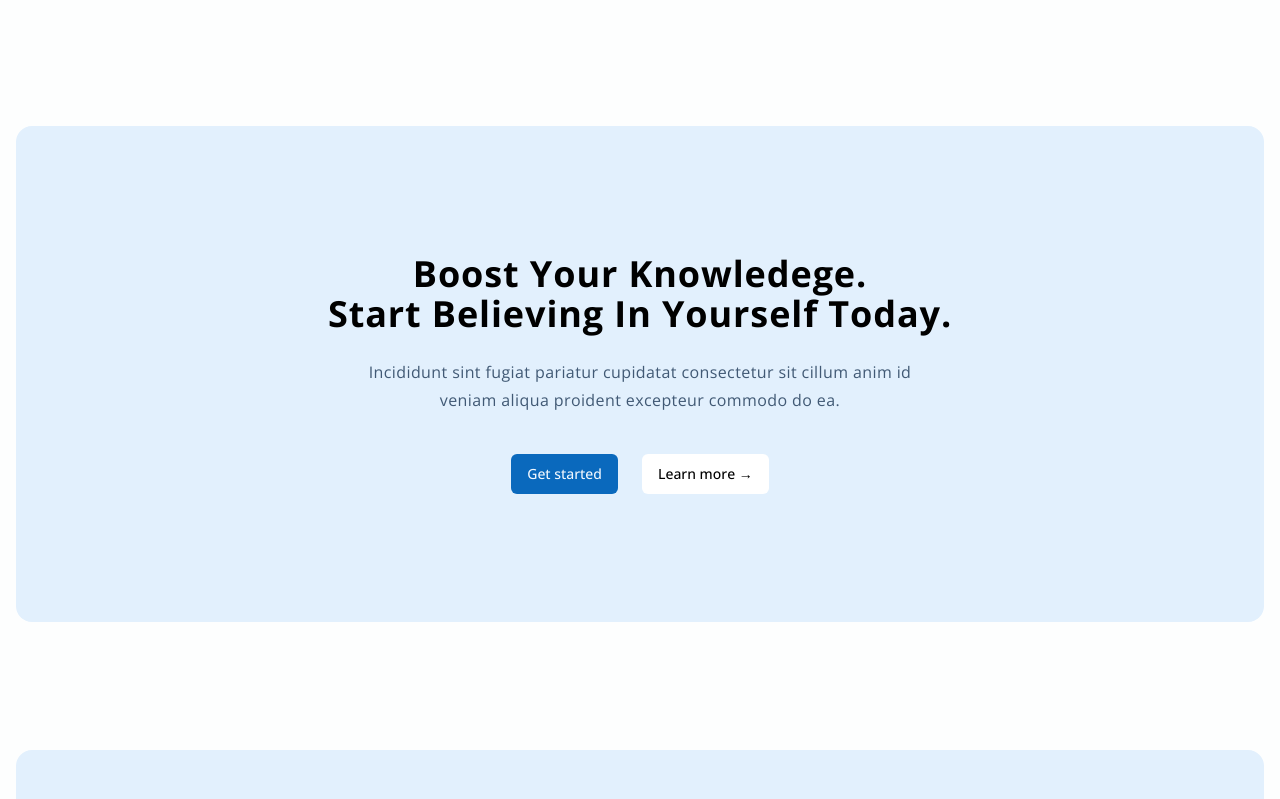
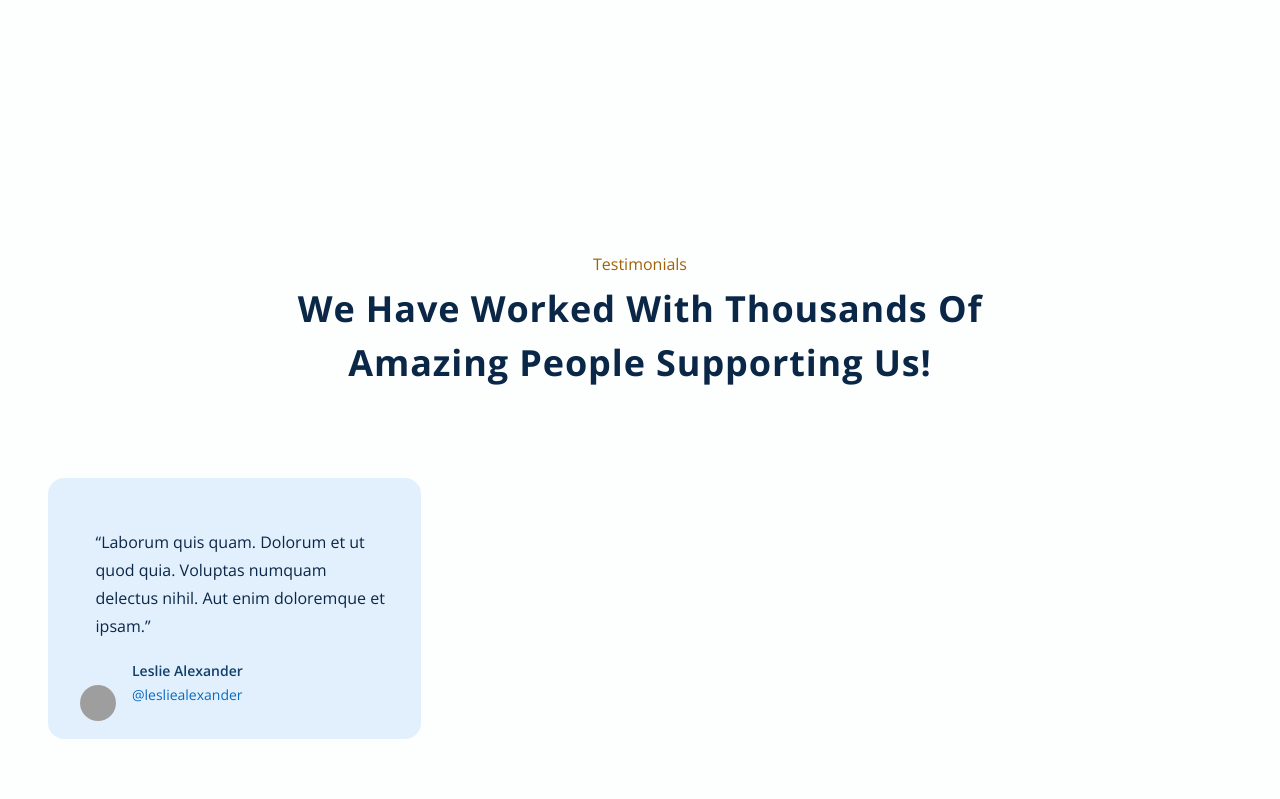
Before and after one commit to Justin-Bento/believe-support-services, a Next.js app: page / in a window 1280 px wide. Shown: the part 2881-3680 px from the top of the page. Built offline with nearby package versions, Linux system fonts and the light colour scheme; grey boxes are pictures that could not be loaded.

Commit message:
Copied previous code for testimonal ensure it was the same.

```diff
--- a/src/pages/index.tsx
+++ b/src/pages/index.tsx
@@ -245,27 +245,47 @@ export default function index() {
         {/*
          * End of Features Section.
          */}
-        <section className="bg-theme rounded-2xl">
-          <div className="px-6 py-24 sm:px-6 sm:py-32 lg:px-8">
-            <div className="max-w-2xl mx-auto text-center">
-              <h2 className="scroll-m-20 pb-2 text-4xl font-bold dark:text-primary-50 capitalize tracking-wide transition-colors first:mt-0">
-                Boost your Knowledege.
-                <br />
-                Start Believing In Yourself Today.
+        <section className="py-24 sm:py-32">
+          <div className="px-6 mx-auto max-w-7xl lg:px-8">
+            <div className="max-w-[80ch] mx-auto text-center">
+              <h2 className="text-yellow-700 title-medium dark:text-yellow-300">
+                Testimonials
               </h2>
-              <p className="max-w-xl mx-auto mt-4 leading-7 tracking-wide text-opacity-75">
-                Incididunt sint fugiat pariatur cupidatat consectetur sit cillum
-                anim id veniam aliqua proident excepteur commodo do ea.
+              <p className="mt-2 scroll-m-20 pb-2 text-4xl leading-normal font-bold dark:text-primary-50 capitalize tracking-wide transition-colors first:mt-0">
+                We have worked with thousands of amazing people supporting Us!
               </p>
-              <div className="flex items-center justify-center mt-10 gap-x-6">
-                <Button>
-                  <Link href="/signup">Get started</Link>
-                </Button>
-                <Button variant="ghost">
-                  <Link href="/signup">
-                    Learn more <span aria-hidden="true">→</span>
-                  </Link>
-                </Button>
+            </div>
+            <div className="flow-root max-w-2xl mx-auto mt-16 sm:mt-20 lg:mx-0 lg:max-w-none">
+              <div className="-mt-8 sm:-mx-4 sm:columns-2 sm:text-[0] lg:columns-3">
+                {testimonials.map((testimonial) => (
+                  <div
+                    key={testimonial.author.handle}
+                    className="pt-8 sm:inline-block sm:w-full sm:px-4"
+                  >
+                    <figure className="p-8 prose-sm rounded-2xl bg-theme">
+                      <blockquote className="text-primary-900 dark:text-primary-100">
+                        <p>{`“${testimonial.body}”`}</p>
+                      </blockquote>
+                      <figcaption className="flex items-center gap-x-4">
+                        <div className="relative w-9 h-9">
+                          <Image
+                            fill
+                            quality={50}
+                            className="rounded-full bg-gray-50"
+                            src={testimonial.author.imageUrl}
+                            alt=""
+                          />
+                        </div>
+                        <div className="prose-sm">
+                          <div className="font-semibold text-primary-900 dark:text-primary-100">
+                            {testimonial.author.name}
+                          </div>
+                          <div className="text-primary-600 dark:text-primary-300">{`@${testimonial.author.handle}`}</div>
+                        </div>
+                      </figcaption>
+                    </figure>
+                  </div>
+                ))}
               </div>
             </div>
           </div>
```
